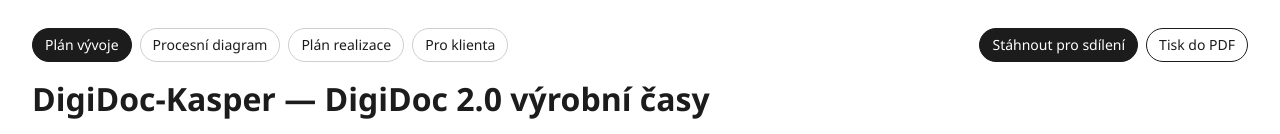
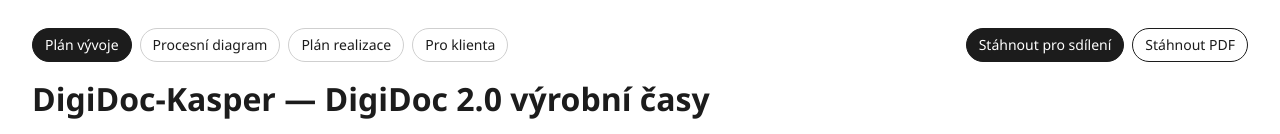
Before and after one commit to CMSteam1/DigiDoc-planner, a plain HTML site: page index.html in a window 1280 px wide. Shown: the top 134 px of the page. Drawn offline with Linux system fonts and the light colour scheme.

Commit message:
Rename plan PDF action from print to download.
Wording matches the share download action; browser print-to-PDF dialog stays the same.

Co-authored-by: Cursor <cursoragent@cursor.com>

```diff
--- a/index.html
+++ b/index.html
@@ -213,7 +213,7 @@
       </nav>
       <div class="share">
         <button type="button" class="share-btn" id="share-html">Stáhnout pro sdílení</button>
-        <button type="button" class="share-btn secondary" id="share-pdf">Tisk do PDF</button>
+        <button type="button" class="share-btn secondary" id="share-pdf">Stáhnout PDF</button>
       </div>
     </div>
     <p class="share-note" id="share-note" hidden></p>
```
Also changed, not shown: klient.html (+1 -1 lines), proces.html (+1 -1 lines), realizace.html (+1 -1 lines).
